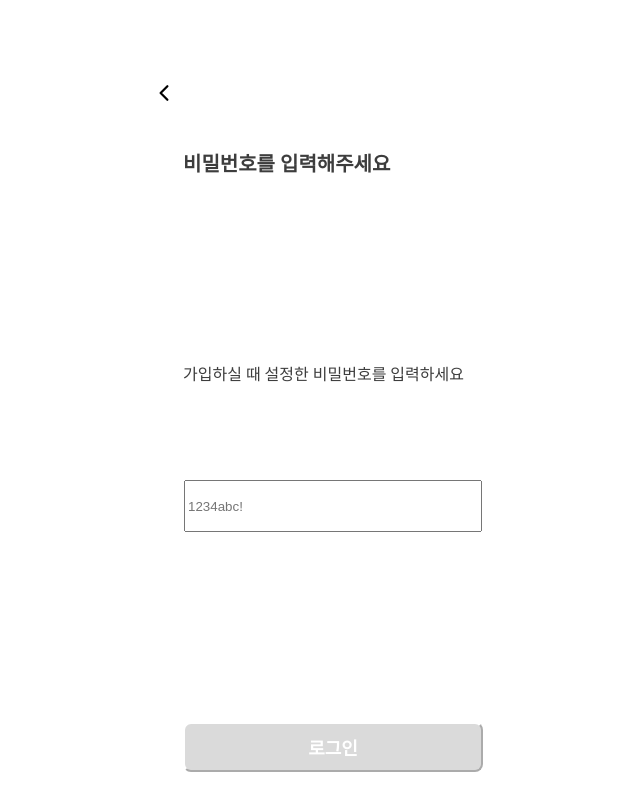
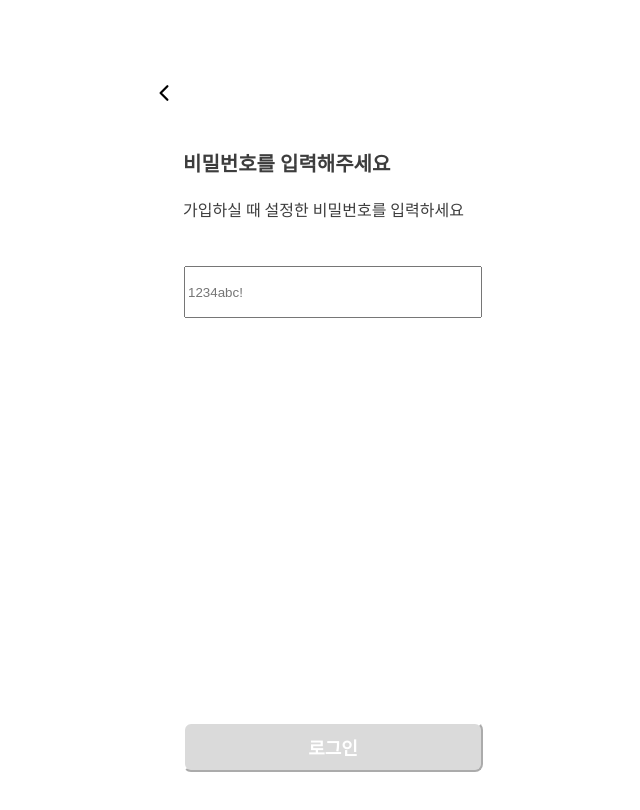
Before and after one commit to MeTLaBPJ/Frontend, a React (Create React App) app: page /login in a window 1280 px wide. Shown: the whole page, without its empty margins (307-947 px from the left). Built offline with nearby package versions, Linux system fonts and the light colour scheme; a web font is replaced by a local one.

Commit message:
[feat]LoginFinish

```diff
--- a/src/page/Login/Login.css
+++ b/src/page/Login/Login.css
@@ -29,8 +29,7 @@
       /* 안전한 인피 활동을 위해 학교 인증이 필요해요 */
       width: 300px;
       height: 18px;
-      margin-top: 180px;
-      margin-bottom: 100px;
+      margin-bottom: 50px;
       font-family: 'Pretendard';
       font-style: normal;
       font-weight: 500;
--- a/src/page/Login/Login.jsx
+++ b/src/page/Login/Login.jsx
@@ -49,6 +49,7 @@ const Login = () => {
     return (
         <div className="LoginPage">
              <div className="container">
+
                 <header className="header">
                     <button className="back-button" onClick={handleBack}>
                         <IoChevronBack />
```
